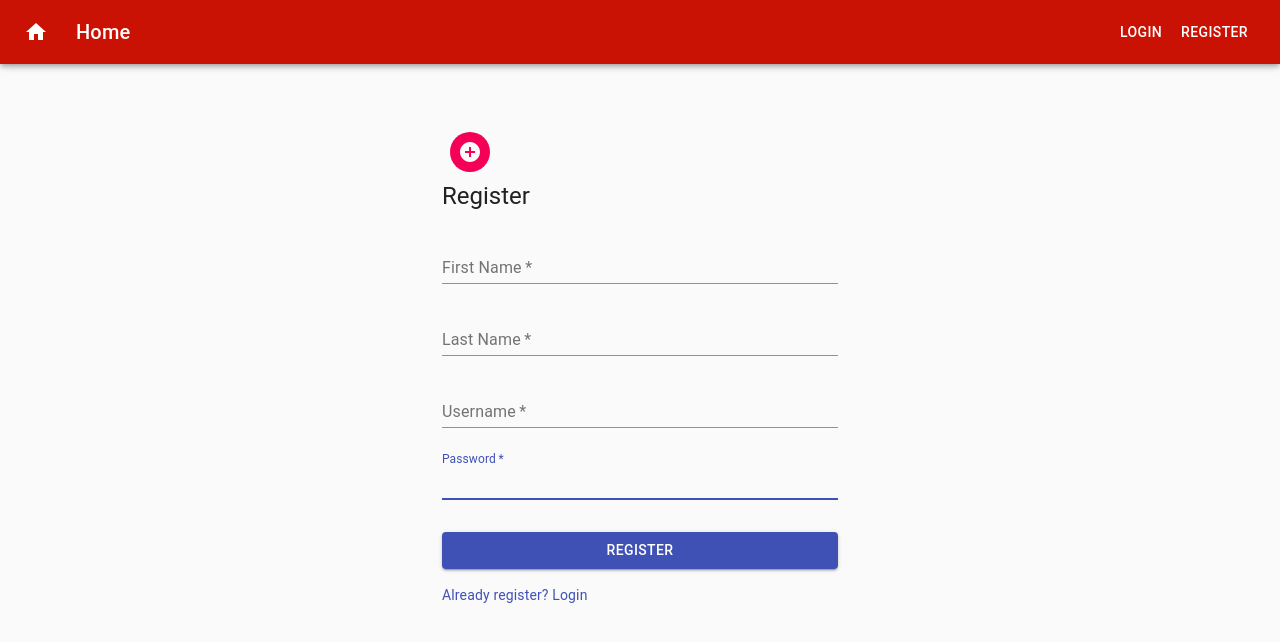
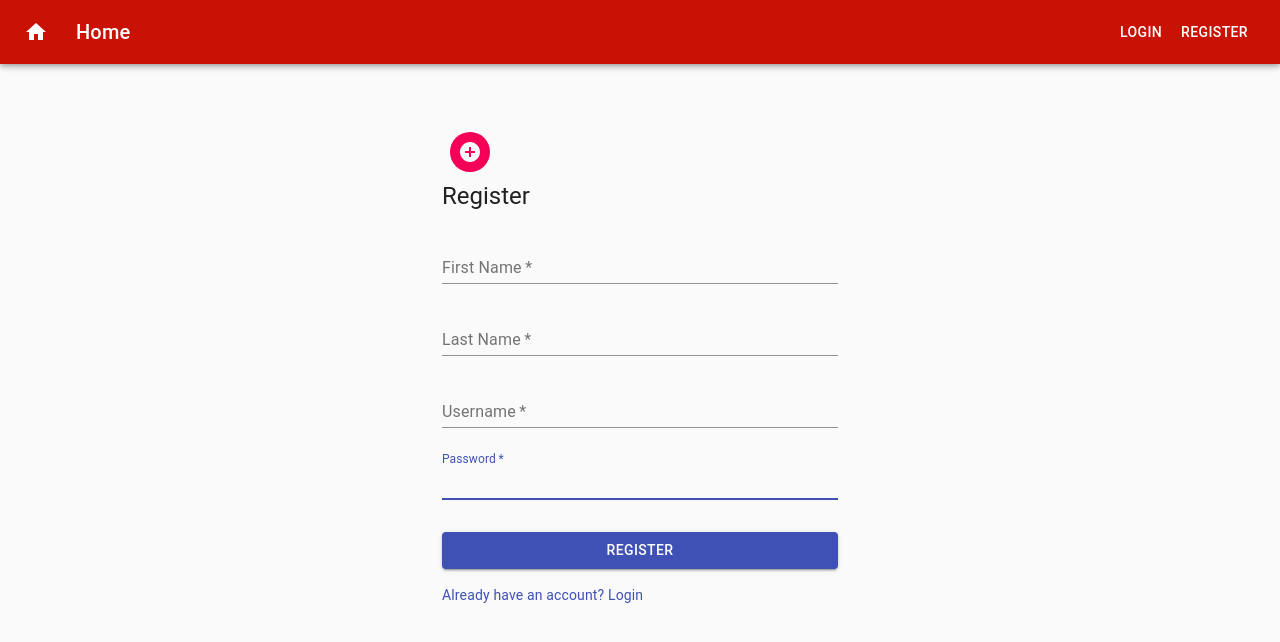
Before and after one commit to anjiann/pokeapp, a React (Create React App) app: page /register in a window 1280 px wide. Shown: the top 642 px of the page. Built offline with nearby package versions, Linux system fonts and the light colour scheme; no server answers.

Commit message:
small fixes on register and login page

```diff
--- a/src/components/loginComponent/login.tsx
+++ b/src/components/loginComponent/login.tsx
@@ -88,7 +88,7 @@ const Login: React.FunctionComponent<any> = (props) => {
             required
             fullWidth
             id="email"
-            label="Email Address"
+            label="Username"
             name="email"
             autoComplete="off"
             autoFocus
--- a/src/components/pokedex.tsx
+++ b/src/components/pokedex.tsx
@@ -102,13 +102,13 @@ const Pokedex: React.FunctionComponent<IPokedex> = ({ pokemons }) => {
 
   return (
     <div className="row" style={{ margin: 0 }}>
-      <div className="col-2">
+      <div className="col-1" style={{}}>
         <SideBar />
       </div>
-      <div className="col-2" style={{marginTop:"2vw", marginLeft:"-3vw"}}>
+      <div className="col-2" style={{marginTop:"2vw", marginLeft:"5vw"}}>
         {/* <ListGroup
-          items={categories}
-          selectedItem={selectedCategory}
+          items={categories}2
+          selectedItem={selectedCaqtegory}
           onItemSelect={handleCategorySelect}
           textProperty="name"
           valueProperty="name"
--- a/src/components/registerComponent/register.tsx
+++ b/src/components/registerComponent/register.tsx
@@ -151,7 +151,7 @@ const Register: React.FunctionComponent<IRegisterProps> = (props) => {
           <Grid container>
             <Grid item>
               <Link href="/login" variant="body2">
-                {"Already register? Login"}
+                {"Already have an account? Login"}
               </Link>
             </Grid>
           </Grid>
```
